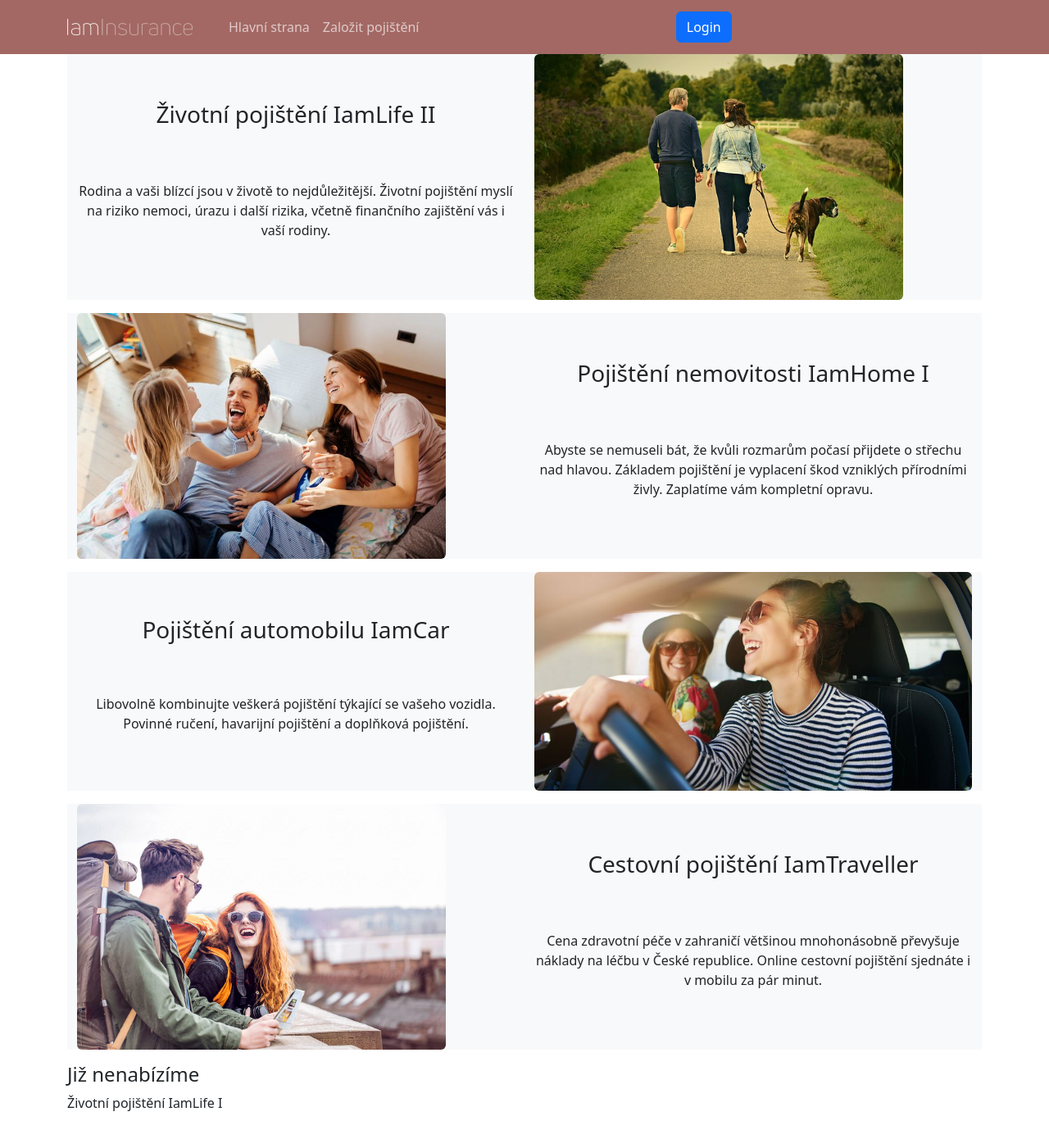
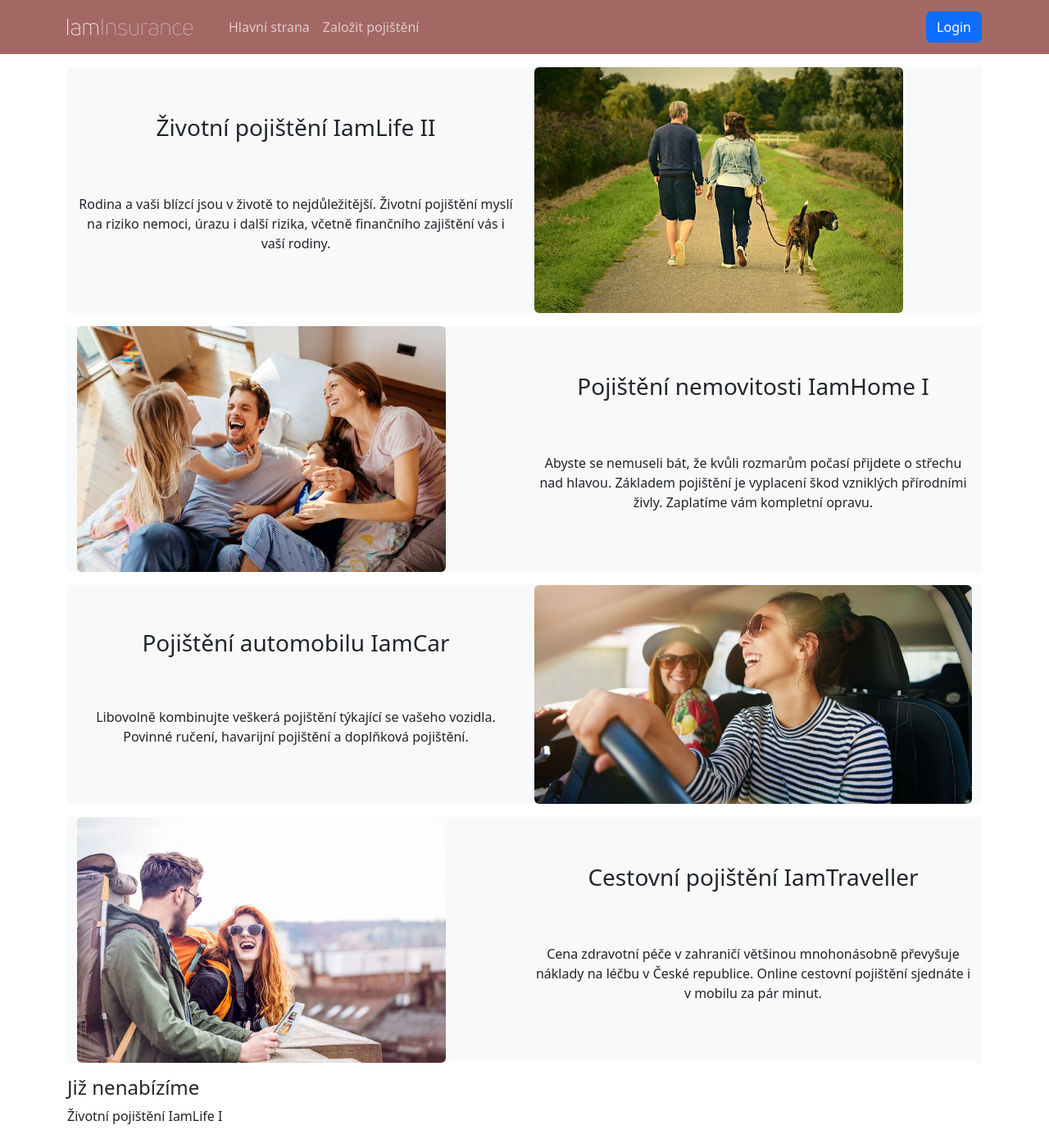
Before and after one commit to vladimirnovacek/itnetwork_projekt, a Django app: page / in a window 1280 px wide. Shown: the whole page at 82% size. Before the commit the page ends 1356 px from the top, so only its background shows below. Run offline with Django 4.2, Linux system fonts and the light colour scheme; data comes from the database, SQL or seed files in the repository; both versions use the stored data as it was after the commit; some libraries are stand-ins or nearby versions.

Commit message:
Layout change

```diff
--- a/insurance_project/insurance_app/templates/insurance_app/home.html
+++ b/insurance_project/insurance_app/templates/insurance_app/home.html
@@ -5,7 +5,7 @@
 {% for product in active %}
     <section>
         <div class="container">
-            <div class="row bg-light mb-3">
+            <div class="row d-block d-md-flex bg-light mb-3">
                 <div class="col col-sm-6 {% cycle 'order-1' 'order-2' %} d-flex flex-column justify-content-evenly align-items-center">
                     <h3>{{ product.name }}</h3>
                     <p class="text-center">{{ product.description }}</p>
--- a/insurance_project/insurance_app/templates/main.html
+++ b/insurance_project/insurance_app/templates/main.html
@@ -14,8 +14,8 @@
 </head>
 <body>
     <header>
-        <nav class="navbar navbar-expand-lg bg-body-tertiary">
-            <div class="container center">
+        <nav class="navbar navbar-expand-lg bg-body-tertiary mb-3">
+            <div class="container">
                 <a class="navbar-brand" href="{% url 'home' %}">
                     <img src="{% static 'images/iaminsurance-logo.webp' %}" class="img-brand" alt="iaminsurance">
                 </a>
@@ -35,7 +35,7 @@
                     </ul>
 
 
-                    <ul class="navbar-nav me-auto mb-2 mb-lg-0">
+                    <ul class="navbar-nav ms-auto mb-2 mb-lg-0">
                         {% if user.is_staff %}<li class="nav-item dropdown">
                             <a class="nav-link dropdown-toggle" href="#" role="button" data-bs-toggle="dropdown" aria-expanded="false">Správa</a>
                             <ul class="dropdown-menu">
```
Also changed, not shown: insurance_project/db.sqlite3.
